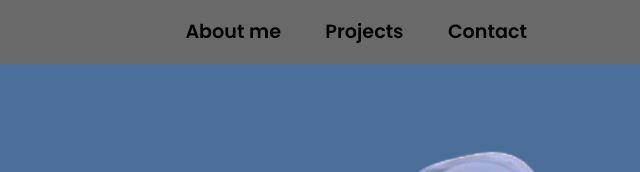
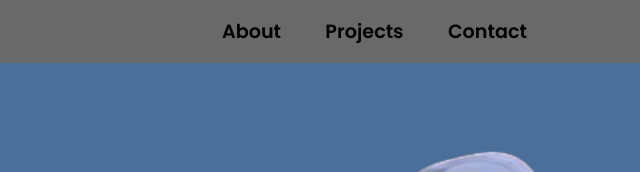
Before and after one commit to Abdulmjee/adbulmjed, a plain HTML site: page index.html in a window 1280 px wide. Shown: the top 172 px of the page, 553-1193 px from the left. Drawn offline with Linux system fonts and the light colour scheme.

Commit message:
Update index.html

```diff
--- a/index.html
+++ b/index.html
@@ -11,7 +11,7 @@
     <header>
          <a href="#" class="logo">Abdulmjeed</a>
          <nav class="navigation">
-            <a href="#About_me">About me</a>
+            <a href="#About_me">About</a>
             <a href="#projects">Projects</a>
             <a href="#contact">Contact</a>
          </nav>
```
